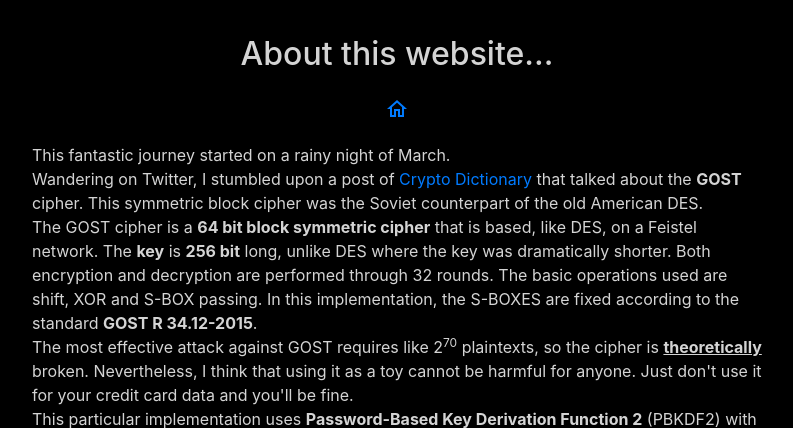
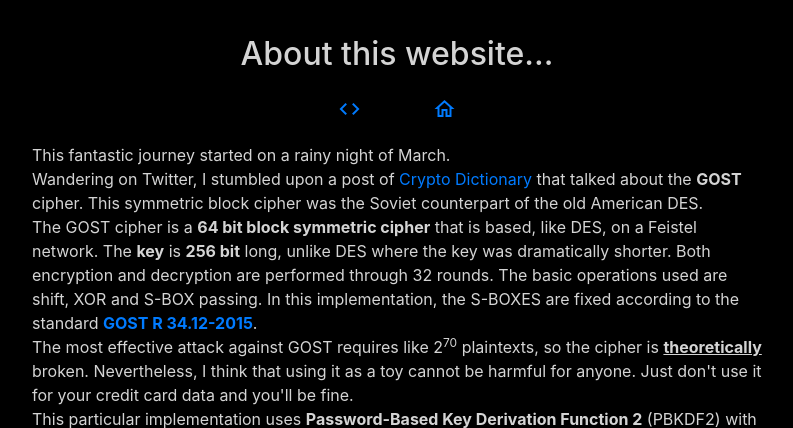
Before and after one commit to sghebrab/GOST_WebService, a Flask app: page /info in a window 1280 px wide. Shown: the top 428 px of the page, without its empty margins (243-1036 px from the left). Run offline with Flask 2, Linux system fonts and the light colour scheme; some libraries are stand-ins or nearby versions.

Commit message:
- Added link to GitHub repository; - Added link to GOST RFC for S-Boxes standard.

```diff
--- a/templates/info.html
+++ b/templates/info.html
@@ -29,7 +29,12 @@
         </div>
     </div>
     <div class="row justify-content-center lil-jump-bottom">
-        <div class="col-12 col-md-4 text-center">
+        <div class="col-3 col-sm-1 text-center">
+            <a class="material-icons-outlined" href="https://github.com/sghebrab/GOST_WebService.git">
+                code
+            </a>
+        </div>
+        <div class="col-3 col-sm-1 text-center">
             <a class="material-icons-outlined" href="{{url_for('homepage')}}">home</a>
         </div>
     </div>
@@ -42,7 +47,7 @@
                 The GOST cipher is a <b>64 bit block symmetric cipher</b> that is based, like DES, on a Feistel network.
                 The <b>key</b> is <b>256 bit</b> long, unlike DES where the key was dramatically shorter.
                 Both encryption and decryption are performed through 32 rounds. The basic operations used are shift, XOR and S-BOX passing.
-                In this implementation, the S-BOXES are fixed according to the standard <b>GOST R 34.12-2015</b>.<br>
+                In this implementation, the S-BOXES are fixed according to the standard <a href="https://tools.ietf.org/html/rfc5830#page-3"><b>GOST R 34.12-2015</b></a>.<br>
                 The most effective attack against GOST requires like 2<sup>70</sup> plaintexts, so the cipher is <u><b>theoretically</b></u> broken.
                 Nevertheless, I think that using it as a toy cannot be harmful for anyone. Just don't use it for your credit card data
                 and you'll be fine.<br>
```
